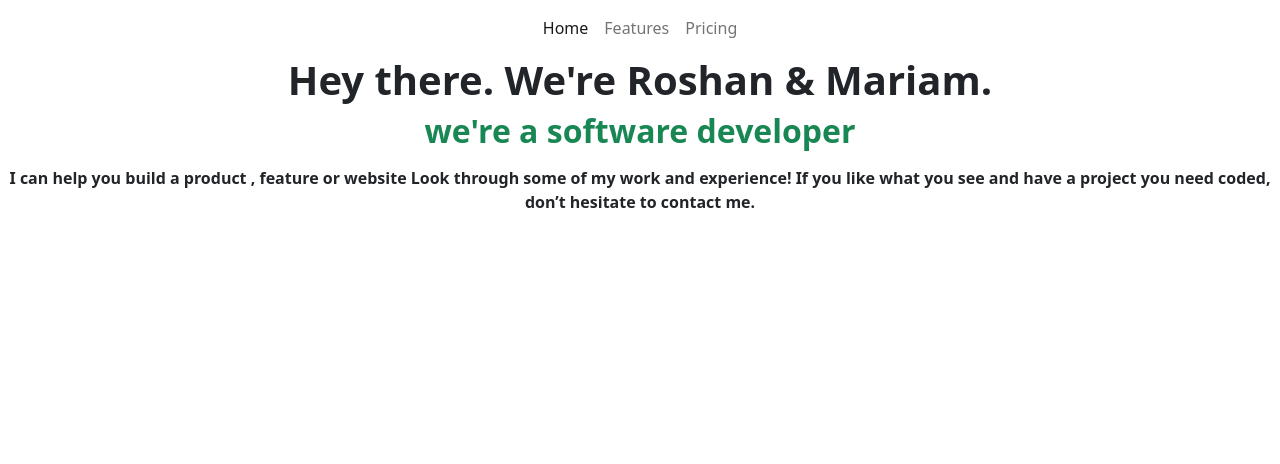
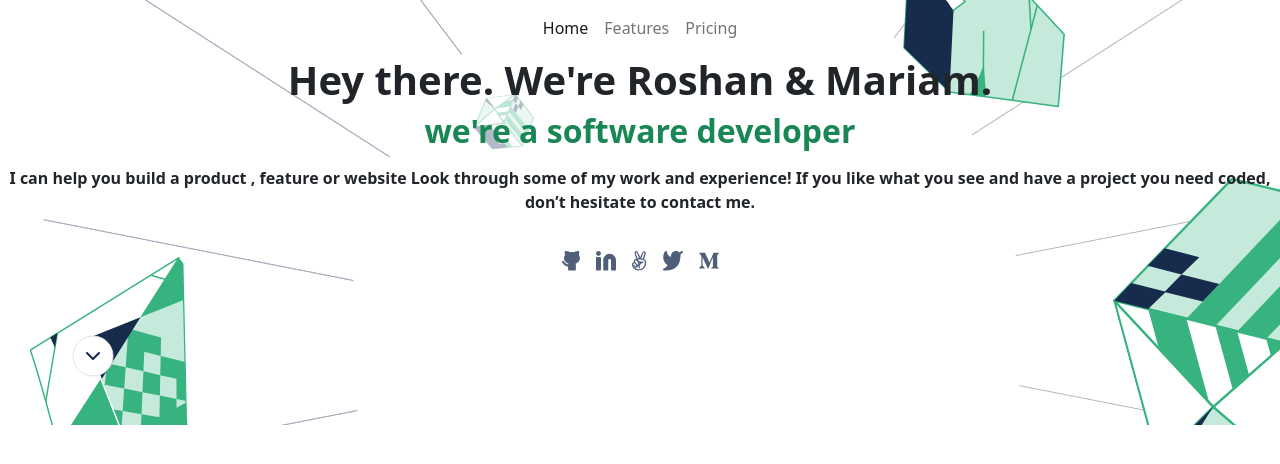
Before and after one commit to MariamOsman11/desktop-version-bootsrap, a website: page index.html in a window 1280 px wide. Drawn offline with nearby package versions, Linux system fonts and the light colour scheme.

Commit message:
Add other files

```diff
--- a/custom.css
+++ b/custom.css
@@ -0,0 +1,4 @@
+.first-section{
+    background-image: url("images/background.svg");
+    background-repeat: no-repeat;
+}
--- a/index.html
+++ b/index.html
@@ -6,14 +6,14 @@
     <meta name="viewport" content="width=device-width, initial-scale=1.0">
     <title>Document</title>
     <link rel="stylesheet" href="style.css">
-    <link rel="stylesheet" href="costum.css".css">
+    <link rel="stylesheet" href="custom.css".css">
     <link href="https://cdn.jsdelivr.net/npm/bootstrap@5.0.2/dist/css/bootstrap.min.css" rel="stylesheet" integrity="sha384-EVSTQN3/azprG1Anm3QDgpJLIm9Nao0Yz1ztcQTwFspd3yD65VohhpuuCOmLASjC" crossorigin="anonymous">
 
 </head>
 <body>
 
   <main>
-    <section>
+    <section class="first-section">
         <header>
             <!--Navbar  -->
             <nav class="navbar navbar-expand-lg navbar-light   ">
@@ -46,6 +46,37 @@
         <p  class="fw-bold text-center "> I can help you build a product , feature or website Look through some of my work and experience! If you like what you see and have a project you need coded,
             don’t hesitate to contact me.</p>
 
+
+            <nav class="navbar navbar-expand-lg navbar-light   ">
+                <div class="container-fluid">
+
+                  <div class="collapse navbar-collapse justify-content-center" id="navbarNav">
+                    <ul class="navbar-nav">
+                      <li class="nav-item p-2">
+                        <img src="images/social_media_icons/github.svg" alt="">
+                      </li>
+                      <li class="nav-item p-2">
+                        <img src="images/social_media_icons/linkedin.svg" alt="">
+                      </li>
+                      <li class="nav-item p-2">
+                       <img src="images/social_media_icons/angellist.svg" alt="">
+                      </li>
+
+                      <li class="nav-item p-2">
+                        <img src="images/social_media_icons/twitter.svg" alt="">
+                       </li>
+
+                       <li class="nav-item p-2">
+                        <img src="images/social_media_icons/medium.svg" alt="">
+                       </li>
+
+                    </ul>
+
+                  </div>
+                </div>
+              </nav>
+              <div > <img class="justify-content-center p-5 ms-lg-4" src="images/chevron_down.svg" alt=""></div>
+
     </section>
   </main>
 
```
